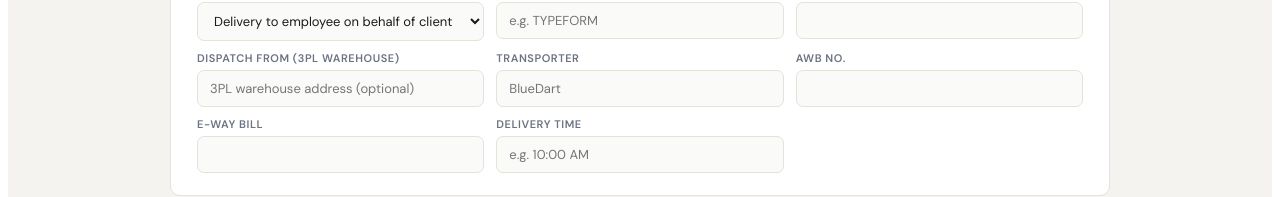
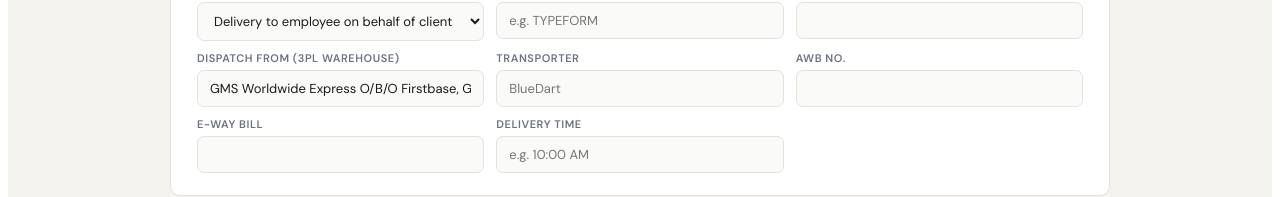
Before and after one commit to ahmadzak27/delivery-challan, a React (Vite) app in the folder challan-app/: page / in a window 1280 px wide. Shown: the part 907-1104 px from the top of the page. Built offline with nearby package versions, Linux system fonts and the light colour scheme.

Commit message:
Update App.jsx

```diff
--- a/challan-app/src/App.jsx
+++ b/challan-app/src/App.jsx
@@ -476,7 +476,7 @@ export default function App() {
   const [oRef, setORef] = useState("");
   const [ewb, setEwb] = useState("");
   const [deliveryTime, setDeliveryTime] = useState("");
-  const [dispatchFrom, setDispatchFrom] = useState("");
+  const [dispatchFrom, setDispatchFrom] = useState("GMS Worldwide Express O/B/O Firstbase, Ground, Survey No. 71, 1st Main Road, Near Dasanapura Village, Dasanapura, Bengaluru 562162");
   const [items, setItems] = useState([
     { categoryId: "laptop", description: "", qty: 1, label: "Laptop", hsn: "8471.30", value: 45000, unit: "Unit", condition: "NEW", serial: "" },
   ]);
```
